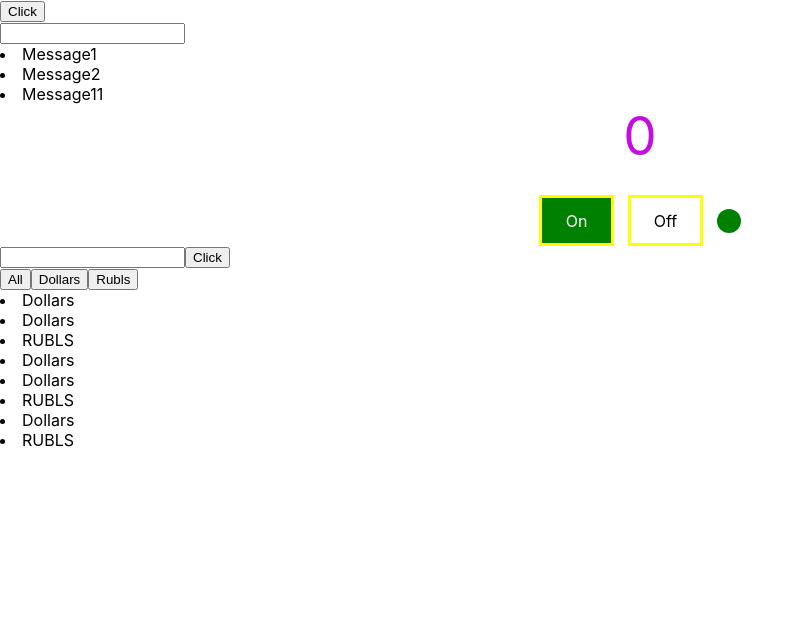
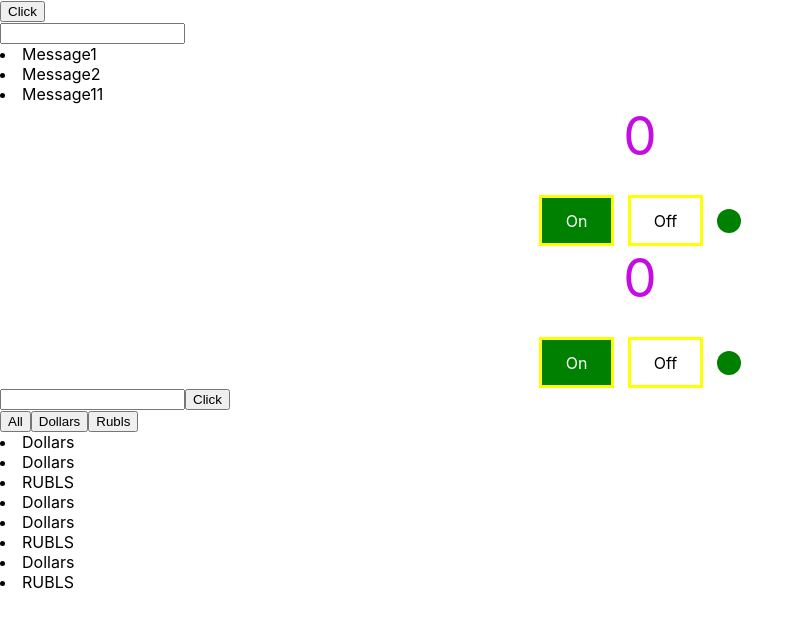
Before and after one commit to sasha2234562/my, a React (Create React App) app: page / in a window 1280 px wide. Shown: the top 628 px of the page, without its empty margins (0-804 px from the left). Built offline with nearby package versions, Linux system fonts and the light colour scheme.

Commit message:
repeat night

```diff
--- a/src/App.tsx
+++ b/src/App.tsx
@@ -4,6 +4,7 @@ import {Button} from "./input/button";
 import {FullInput} from "./input/input";
 import {UseState} from "./useState/usestate";
 import {Example} from "./example/example";
+import {UseStateTwo} from "./useState/useStateTwo";
 
 function App() {
     let [message, setMessege] = useState([
@@ -28,6 +29,7 @@ function App() {
                 {message.map((item, index) => <li key={index}>{item.message}</li>)}
             </div>
             <UseState/>
+            <UseStateTwo/>
             <Example/>
         </div>
     )
```
